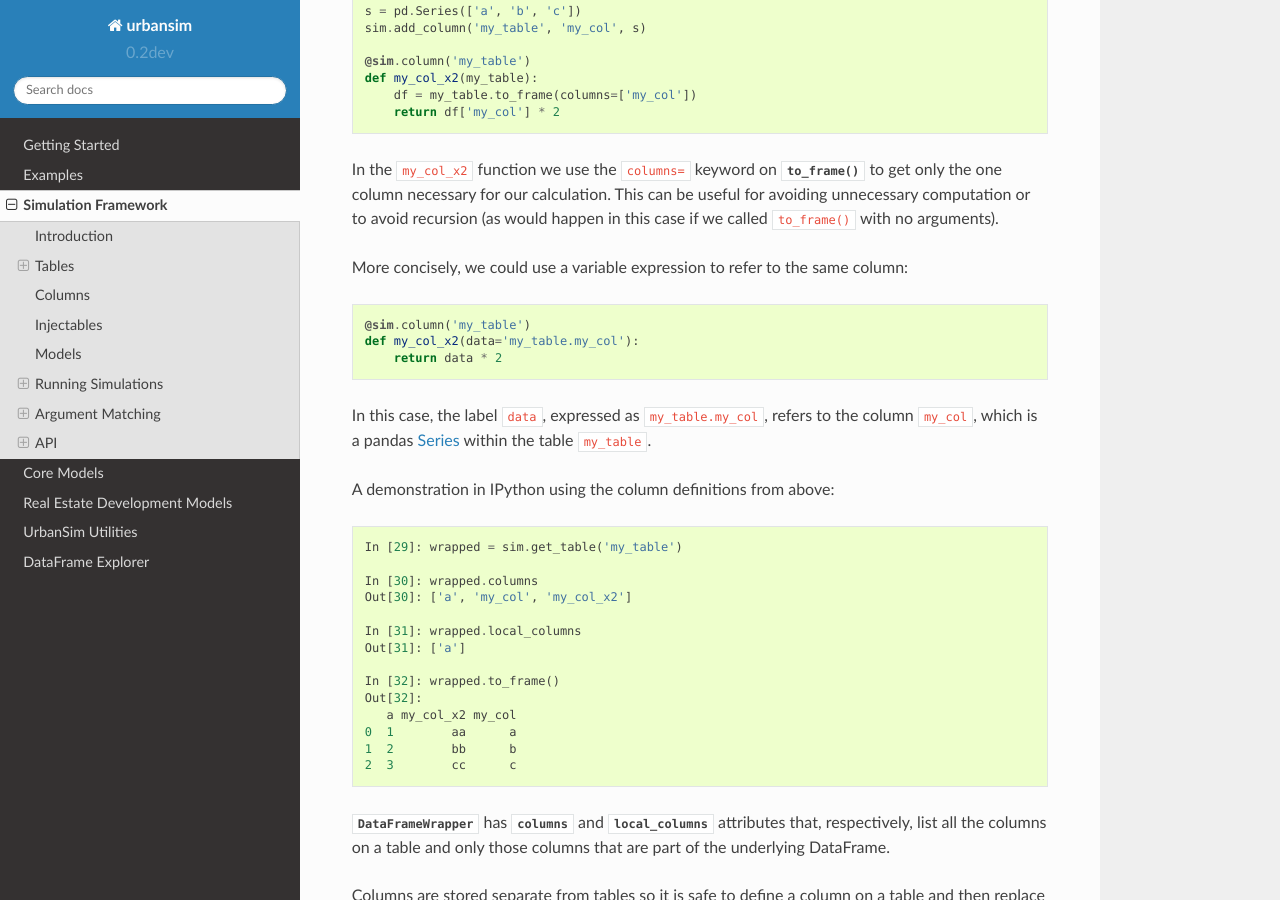
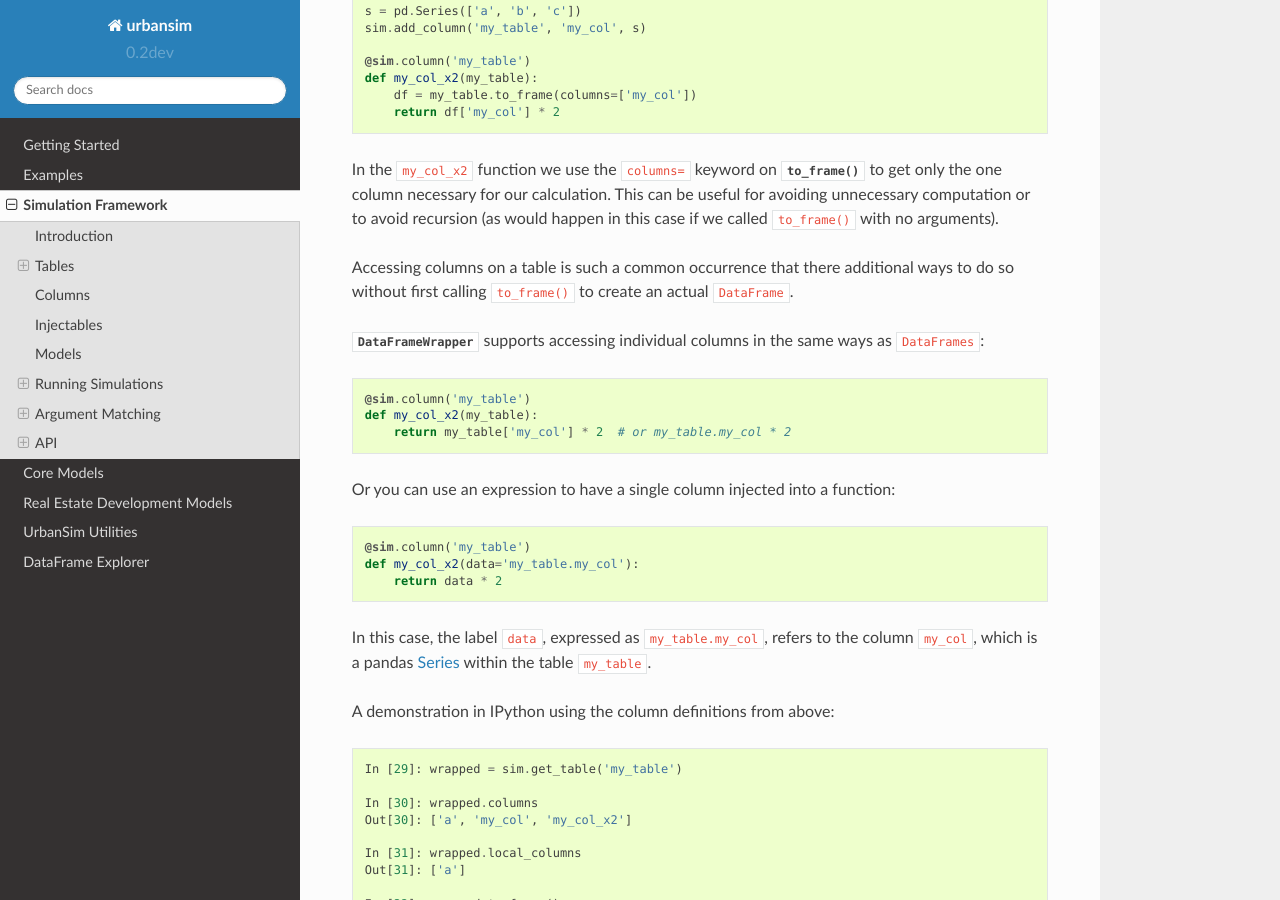
Before and after one commit to UDST/urbansim, a Sphinx documentation site: the page built from docs/sim/index.rst, in a window 1280 px wide and 900 px high, scrolled down 4678 px. Built offline with Sphinx 7.4.7 and the Read the Docs theme 2.0.0, drawn with Linux system fonts in a browser that asks for light colours.

Commit message:
Expand section on accessing columns in tables
[ci-skip]

```diff
--- a/docs/sim/index.rst
+++ b/docs/sim/index.rst
@@ -264,8 +264,18 @@ the one column necessary for our calculation. This can be useful for
 avoiding unnecessary computation or to avoid recursion (as would happen
 in this case if we called ``to_frame()`` with no arguments).
 
-More concisely, we could use a variable expression to refer to the same
-column::
+Accessing columns on a table is such a common occurrence that there additional
+ways to do so without first calling ``to_frame()`` to create an actual
+``DataFrame``.
+
+:py:class:`~urbansim.sim.simulation.DataFrameWrapper` supports accessing
+individual columns in the same ways as ``DataFrames``::
+
+    @sim.column('my_table')
+    def my_col_x2(my_table):
+        return my_table['my_col'] * 2  # or my_table.my_col * 2
+
+Or you can use an expression to have a single column injected into a function::
 
     @sim.column('my_table')
     def my_col_x2(data='my_table.my_col'):
```
